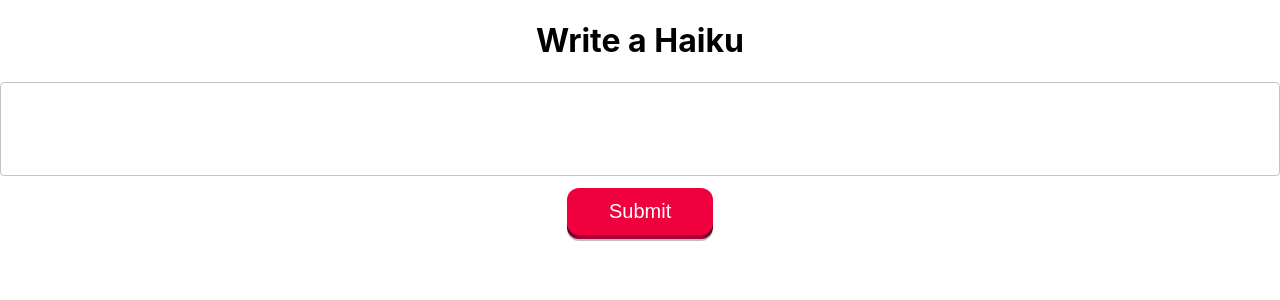
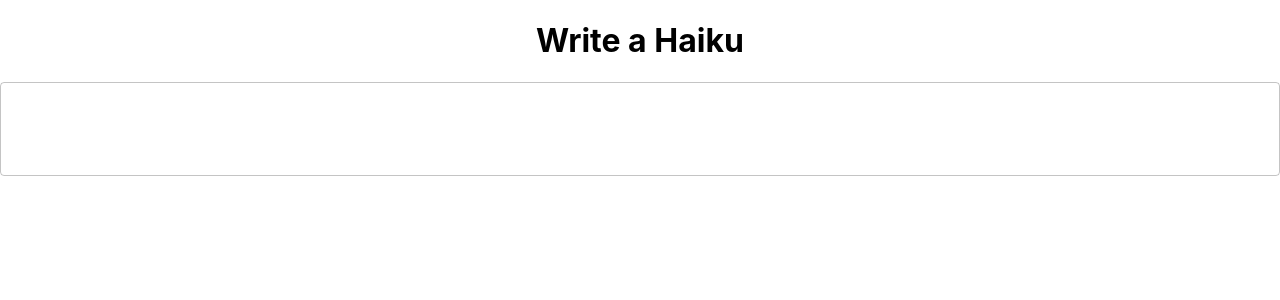
Before and after one commit to sydney-sisco/haiku-stream, a React (Create React App) app: page / in a window 1280 px wide. Shown: the top 300 px of the page. Built offline with nearby package versions, Linux system fonts and the light colour scheme.

Commit message:
only show submit button if haiku is valid

```diff
--- a/src/components/HaikuText.jsx
+++ b/src/components/HaikuText.jsx
@@ -1,13 +1,14 @@
 import { useState, useEffect } from 'react';
 import TextField from '@material-ui/core/TextField';
 import styles from './HaikuText.module.css';
-import { countSyllables } from "../helpers/syllables";
+import { countSyllables, validSyllables } from "../helpers/syllables";
 import SubmitButton from './SubmitButton';
 
 
 export default function HaikuText (){
   const [text, setText] = useState('');
   const [counts, setCounts] = useState([0, 0, 0]);
+  const [valid, setValid] = useState(false);
 
   useEffect(() => {
 
@@ -17,6 +18,7 @@ export default function HaikuText (){
     .map(line => countSyllables(line));
 
     setCounts(() => [...newCounts])
+    setValid(() => validSyllables(newCounts));
 
   }, [text]);
 
@@ -41,7 +43,7 @@ export default function HaikuText (){
       <div>
         {counts.map((count, i) => <p key={i} >{count}</p>)}
       </div>
-      <SubmitButton />
+      {valid && <SubmitButton />}
     </>
   )
 }
```
